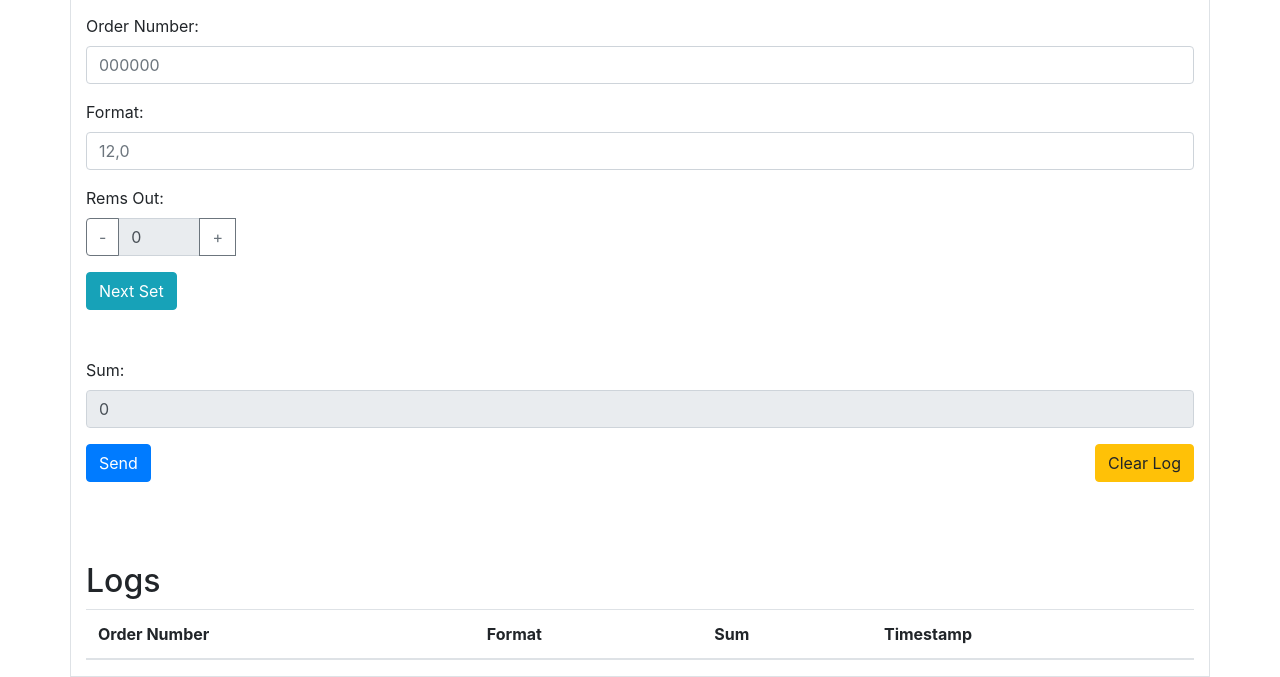
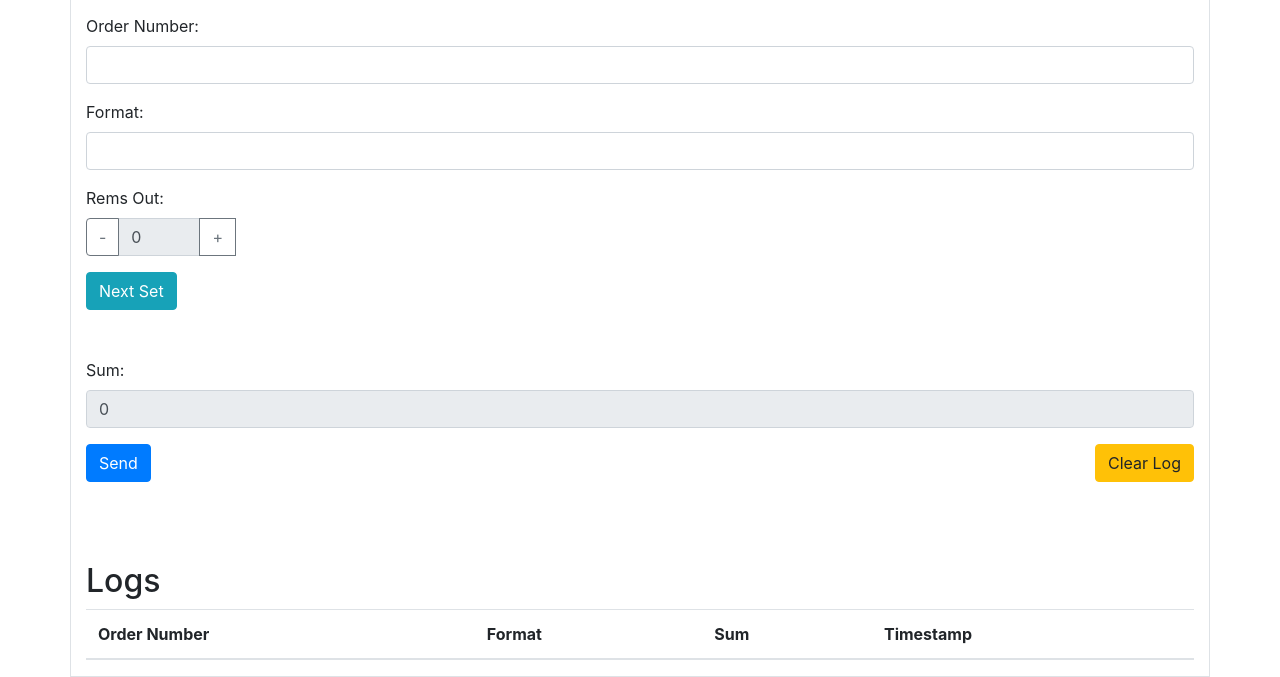
Before and after one commit to Hyssia/Pakk, a plain HTML site: page rems_app.html in a window 1280 px wide. Shown: the part 146-823 px from the top of the page. Drawn offline with nearby package versions, Linux system fonts and the light colour scheme; no server answers.

Commit message:
Update rems_app.html

```diff
--- a/rems_app.html
+++ b/rems_app.html
@@ -48,11 +48,11 @@
       <form id="logForm" onsubmit="return false;">
         <div class="form-group">
             <label for="orderNumber">Order Number:</label>
-            <input type="text" id="orderNumber" class="form-control" placeholder="000000">
+            <input type="text" id="orderNumber" class="form-control">
         </div>
         <div class="form-group">
             <label for="format">Format:</label>
-            <input type="text" id="format" class="form-control" placeholder="12,0">
+            <input type="text" id="format" class="form-control">
         </div>
         <div class="form-group">
             <label for="remsOut">Rems Out:</label>
```
